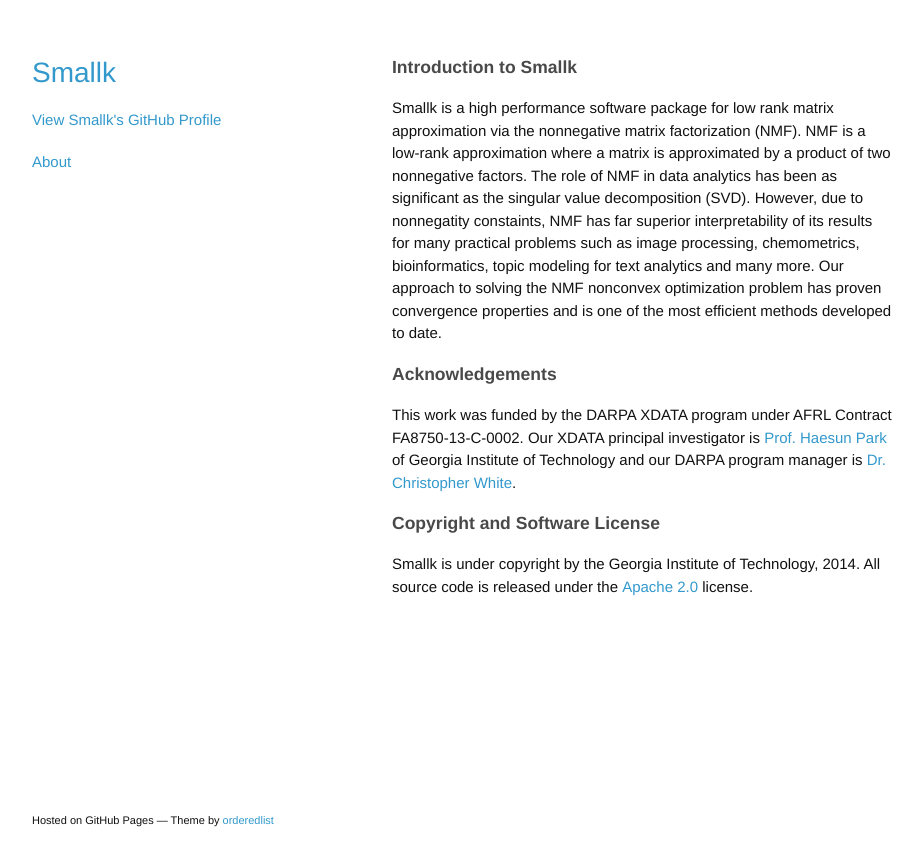
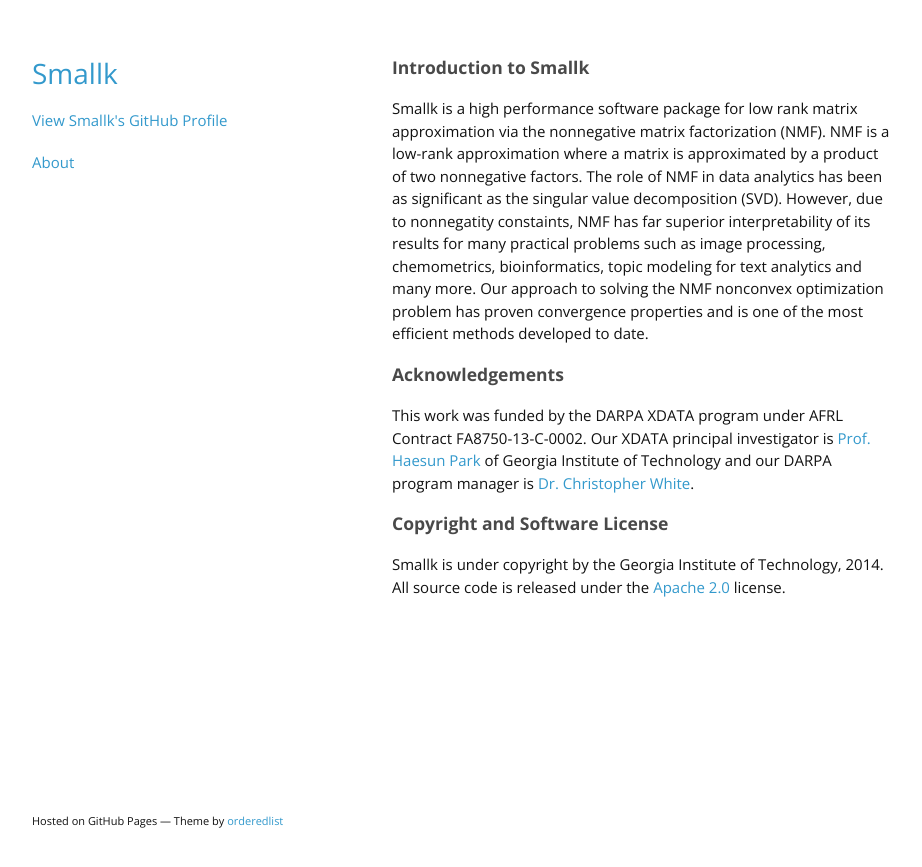
Before and after one commit to smallk/smallk.github.io, a Jekyll site: the page built from index.html, in a window 1280 px wide. Shown: the top 867 px of the page, without its empty margins (178-1100 px from the left). Built offline with Jekyll 4.4.1, drawn with Linux system fonts in a browser that asks for light colours.

Commit message:
Changed font settings

```diff
--- a/_includes/head.html
+++ b/_includes/head.html
@@ -6,7 +6,7 @@
 
 	<link rel="canonical" href="{{ page.url | replace:'index.html','' | prepend: site.baseurl | prepend: site.url }}">
 
-	<link href='https://fonts.googleapis.com/css?family=Lato:300italic,700italic,300,700' rel='stylesheet' type='text/css'>
+	<link href='http://fonts.googleapis.com/css?family=Open+Sans:400,700' rel='stylesheet' type='text/css'>
     <link rel="stylesheet" href="{{ "/css/styles.css" | prepend: site.baseurl }}">
     <link rel="stylesheet" href="{{ "/css/pygment_trac.css" | prepend: site.baseurl }}">
     <meta name="viewport" content="width=device-width, initial-scale=1, user-scalable=no">
--- a/css/styles.css
+++ b/css/styles.css
@@ -1,6 +1,6 @@
 body {
   padding:50px;
-  font:15px/1.5 Helvetica, Lato, "Helvetica Neue", Arial, sans-serif;
+  font:15px/1.5 "Open Sans", Helvetica, "Helvetica Neue", Arial, sans-serif;
   color:#111;
   font-weight:500;
 }
```
